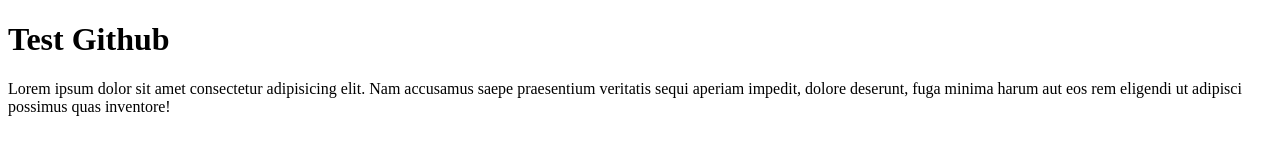
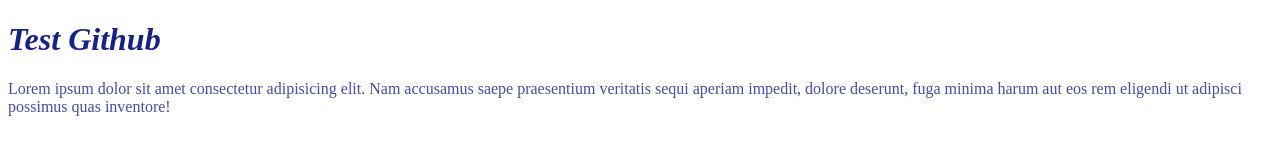
Before and after one commit to LightKaiZen/random, a plain HTML site: page txt.html in a window 1280 px wide. Drawn offline with Linux system fonts and the light colour scheme.

Commit message:
txt.html txt.css
Mise à jour de txt.html et création de txt.css 12/07/2021 à 10:19

```diff
--- /dev/null
+++ b/txt.css
@@ -0,0 +1,9 @@
+h1{
+    color: #152385;
+    font-style: italic;
+}
+
+p{
+    color: #152385;
+    opacity: 80%;
+}
--- a/txt.html
+++ b/txt.html
@@ -4,11 +4,11 @@
     <meta charset="UTF-8">
     <meta http-equiv="X-UA-Compatible" content="IE=edge">
     <meta name="viewport" content="width=device-width, initial-scale=1.0">
+    <link rel="stylesheet" href="txt.css">
     <title>Document</title>
 </head>
 <body>
-    <header></header>
-    <h1>Test Github</h1>
+    <header><h1>Test Github</h1></header>
     <p>Lorem ipsum dolor sit amet consectetur adipisicing elit. Nam accusamus saepe praesentium veritatis sequi aperiam impedit, dolore deserunt, fuga minima harum aut eos rem eligendi ut adipisci possimus quas inventore!</p>
     <footer></footer>
 </body>
```
